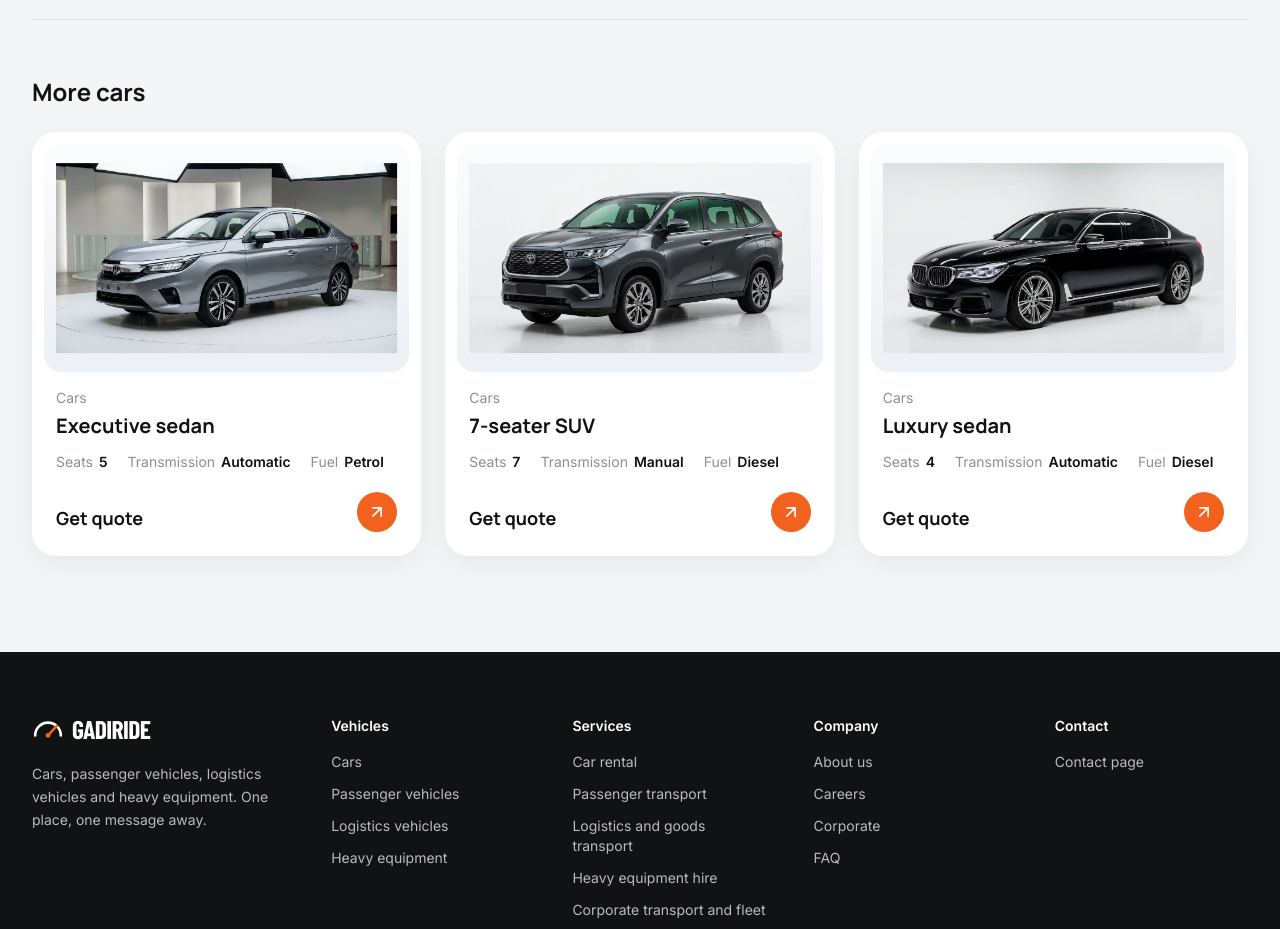
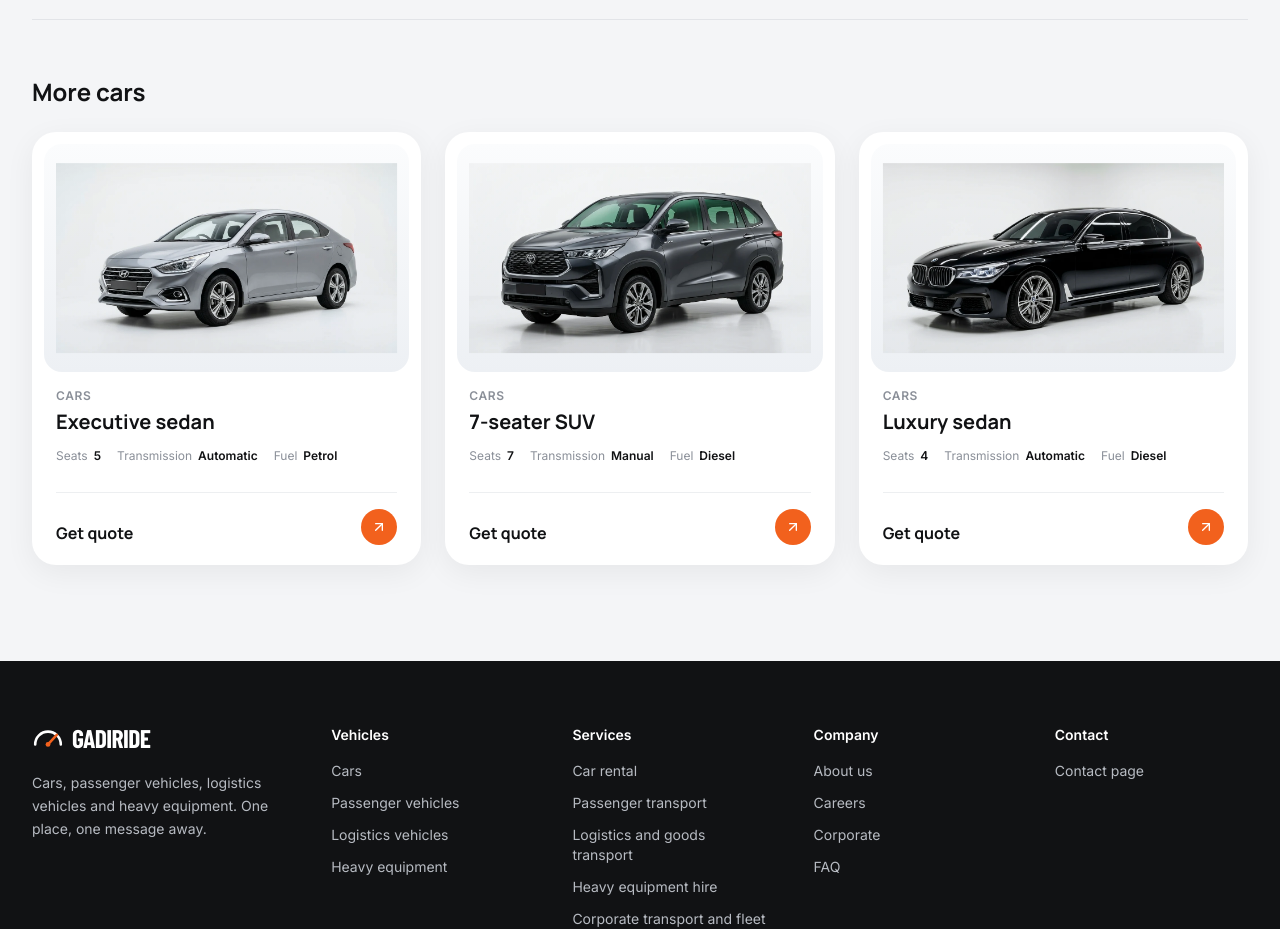
Before and after one commit to vcreatedev/gadiride, a Next.js app: page /vehicle/compact-hatchback in a window 1280 px wide. Shown: the part 960-1889 px from the top of the page. Built offline with nearby package versions, Linux system fonts and the light colour scheme; a web font is replaced by a local one.

Commit message:
Standardize all vehicle cards to identical height and update sedan image

```diff
--- a/src/app/vehicle/[slug]/page.tsx
+++ b/src/app/vehicle/[slug]/page.tsx
@@ -91,7 +91,7 @@ export default async function VehiclePage({ params }: { params: Promise<{ slug:
               <h2 className="font-head text-2xl font-bold">More {g.name.toLowerCase()}</h2>
               <ul className="mt-6 grid gap-6 sm:grid-cols-2 lg:grid-cols-3">
                 {similar.map((s) => (
-                  <li key={s.slug}>
+                  <li key={s.slug} className="flex h-full">
                     <VehicleCard v={s} />
                   </li>
                 ))}
--- a/src/components/VehicleCard.tsx
+++ b/src/components/VehicleCard.tsx
@@ -9,9 +9,10 @@ export default function VehicleCard({ v }: { v: Vehicle }) {
   return (
     <Link
       href={`/vehicle/${v.slug}/`}
-      className="group flex flex-col rounded-card bg-white p-3 shadow-card transition-all duration-300 hover:-translate-y-1 hover:shadow-lift"
+      className="group flex h-full w-full flex-col rounded-card bg-white p-3 shadow-card transition-all duration-300 hover:-translate-y-1 hover:shadow-lift"
     >
-      <div className="relative flex aspect-[16/10] items-center justify-center overflow-hidden rounded-[18px] bg-gradient-to-b from-[#fbfcfd] to-[#edf0f4] p-3">
+      {/* Fixed aspect ratio container so every image is identically sized */}
+      <div className="relative flex aspect-[16/10] w-full shrink-0 items-center justify-center overflow-hidden rounded-[18px] bg-gradient-to-b from-[#fbfcfd] to-[#edf0f4] p-3">
         <img
           src={`/vehicles/${v.type}.webp`}
           alt={v.name}
@@ -19,31 +20,38 @@ export default function VehicleCard({ v }: { v: Vehicle }) {
           loading="lazy"
         />
       </div>
-      <div className="flex flex-1 flex-col px-3 pb-3 pt-4">
-        <p className="text-sm text-ink-400">{groupOf(v.group).name}</p>
-        <h3 className="mt-1 font-head text-xl font-bold text-ink-900">{v.name}</h3>
-        <dl className="mt-3 flex flex-wrap gap-x-5 gap-y-2 text-sm">
+
+      <div className="flex flex-1 flex-col px-3 pb-2 pt-4">
+        <p className="text-xs font-semibold uppercase tracking-wider text-ink-400">{groupOf(v.group).name}</p>
+        <h3 className="mt-1 line-clamp-1 font-head text-xl font-bold text-ink-900" title={v.name}>
+          {v.name}
+        </h3>
+
+        {/* Standardized min-height for specs so cards with 1 or 2 lines stay equal */}
+        <dl className="mt-3 flex min-h-[44px] flex-wrap content-start gap-x-4 gap-y-1.5 text-xs">
           {v.specs.map((s) => (
-            <div key={s.label} className="flex gap-1.5">
+            <div key={s.label} className="flex items-center gap-1.5">
               <dt className="text-ink-400">{s.label}</dt>
               <dd className="font-semibold text-ink-900">{s.value}</dd>
             </div>
           ))}
         </dl>
-        <div className="mt-auto flex items-end justify-between pt-5">
+
+        {/* Pinned to bottom so every action button lines up across cards */}
+        <div className="mt-auto flex items-end justify-between border-t border-line/60 pt-4">
           {price ? (
             <p className="font-head text-2xl font-extrabold text-ink-900">
               from ₹{price.toLocaleString("en-IN")}
-              <span className="text-sm font-semibold text-ink-600"> per day</span>
+              <span className="text-xs font-semibold text-ink-500"> / day</span>
             </p>
           ) : (
-            <p className="font-head text-lg font-bold text-ink-900">Get quote</p>
+            <p className="font-head text-base font-bold text-ink-900">Get quote</p>
           )}
           <span
-            className="grid h-10 w-10 place-items-center rounded-full bg-brand-500 text-white transition-colors group-hover:bg-brand-600"
+            className="grid h-9 w-9 place-items-center rounded-full bg-brand-500 text-white transition-colors group-hover:bg-brand-600"
             aria-hidden
           >
-            <ArrowUpRight className="h-5 w-5" />
+            <ArrowUpRight className="h-4 w-4" />
           </span>
         </div>
       </div>
--- a/src/components/VehiclesBrowser.tsx
+++ b/src/components/VehiclesBrowser.tsx
@@ -51,7 +51,11 @@ export default function VehiclesBrowser({ lockGroup }: { lockGroup?: GroupId })
       <p className="mt-6 text-sm text-ink-400" aria-live="polite">{list.length} {list.length === 1 ? "vehicle" : "vehicles"}. Sample list, availability confirmed on request.</p>
       {list.length ? (
         <ul className="mt-6 grid gap-6 sm:grid-cols-2 lg:grid-cols-3">
-          {list.map((v) => <li key={v.slug}><VehicleCard v={v} /></li>)}
+          {list.map((v) => (
+            <li key={v.slug} className="flex h-full">
+              <VehicleCard v={v} />
+            </li>
+          ))}
         </ul>
       ) : (
         <div className="mt-6 rounded-card border border-dashed border-line p-10 text-center">
--- a/src/components/home/Featured.tsx
+++ b/src/components/home/Featured.tsx
@@ -18,7 +18,11 @@ export default function Featured() {
           <Link href="/vehicles/" className="link shrink-0">View all vehicles</Link>
         </div>
         <ul className="mt-12 grid gap-6 sm:grid-cols-2 lg:grid-cols-3">
-          {list.map((v) => <li key={v.slug}><VehicleCard v={v} /></li>)}
+          {list.map((v) => (
+            <li key={v.slug} className="flex h-full">
+              <VehicleCard v={v} />
+            </li>
+          ))}
         </ul>
       </div>
     </section>
```
Also changed, not shown: public/vehicles/sedan.jpg, public/vehicles/sedan.webp.
